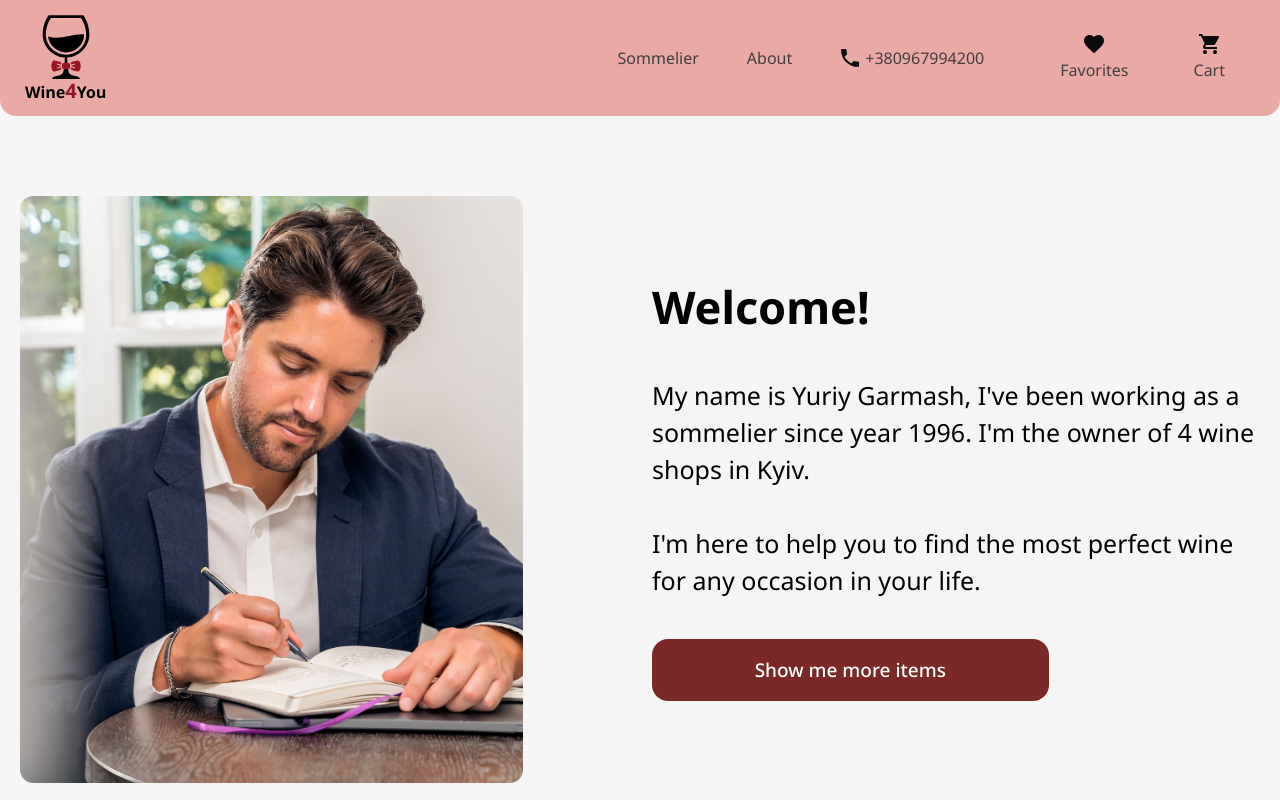
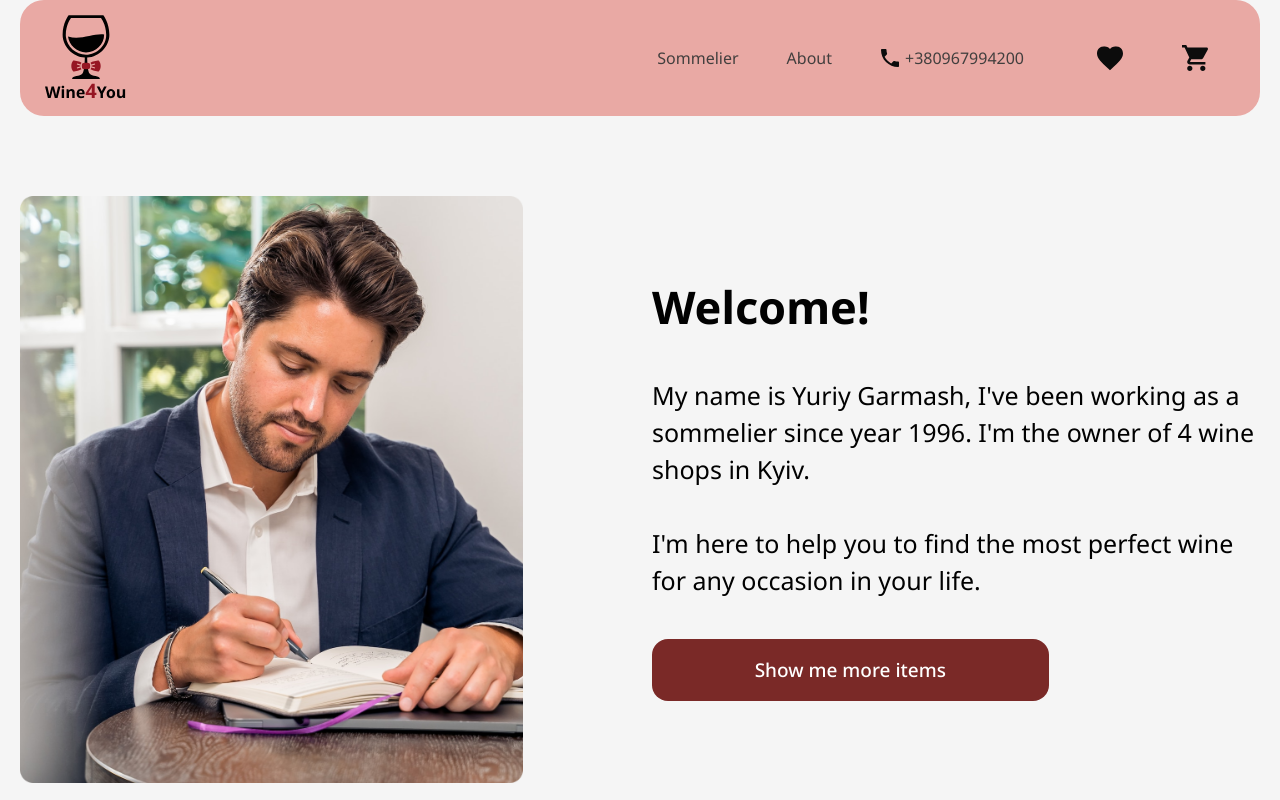
Before and after one commit to sanyokmalyshev/wine4you, a React (Create React App) app: page / in a window 1280 px wide. Shown: the top 800 px of the page. Built offline with nearby package versions, Linux system fonts and the light colour scheme; no server answers.

Commit message:
Add changes in header

```diff
--- a/src/components/Header/Header.scss
+++ b/src/components/Header/Header.scss
@@ -5,7 +5,7 @@
   width: 100%;
   height: 116px;
   background-color: $headerBackground;
-  border-radius: 0px 0px 16px 16px;
+  border-radius: 24px;
   padding: 0 25px;
   @include flex-center;
 
@@ -47,9 +47,15 @@
     flex-direction: column;
     gap: 5px;
     position: relative;
+
+    &:hover {
+      border-color: transparent;
+    }
   }
 
   &__icon {
+    transform: scale(1.3);
+    transition: transform 0.2s ease;
     position: static;
     &--favorites {
       background-image: url('../../imgs/heart.svg');
@@ -60,16 +66,20 @@
     &--cart {
       background-image: url('../../imgs/cart.svg');
     }
+
+    &:hover {
+      transform: scale(1.4);
+    }
   }
 
   &__countItems {
     position: absolute;
     @include fz14-lh17-fw400;
-    top: -15%;
-    right: -20%;
+    top: -100%;
+    right: -50%;
 
     &--fav {
-      right: 15%;
+      right: -50%;
     }
   }
 }
--- a/src/components/Header/Header.tsx
+++ b/src/components/Header/Header.tsx
@@ -14,7 +14,7 @@ const Header = () => {
   const favProducts = useAppSelector((state) => state.favorites.products);
 
   return (
-    <header className="Header page__header">
+    <header className="container Header page__header">
       <div className="container Header__content">
         <div className="logo">
           <Link to="/" className="logo__link">
@@ -49,7 +49,6 @@ const Header = () => {
                   {favProducts.length}
                 </span>
               )}
-              Favorites
             </Link>
             {/* <Link to="/auth" className="link Header__iconLink">
               <i className="icon Header__icon Header__icon--person"></i>
@@ -62,7 +61,6 @@ const Header = () => {
                   {cartProducts.length}
                 </span>
               )}
-              Cart
             </Link>
           </div>
         </nav>
```
